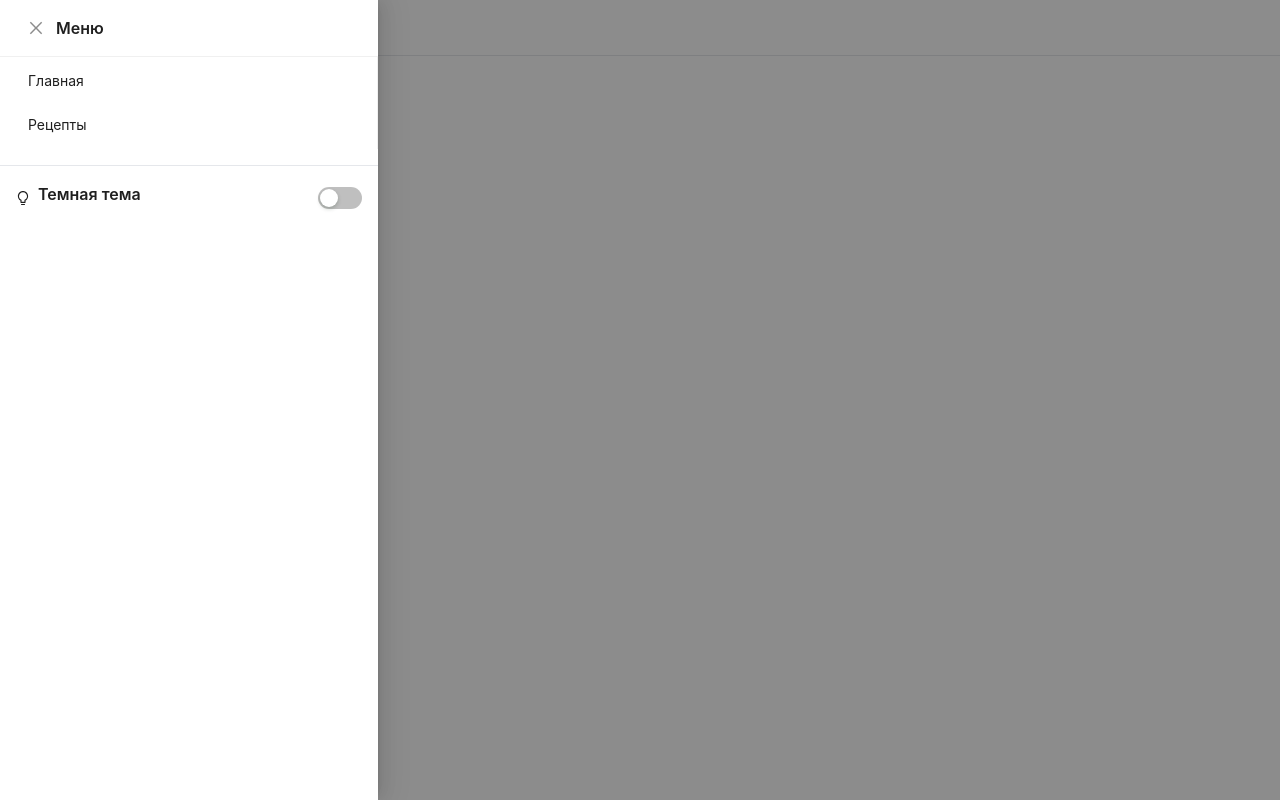
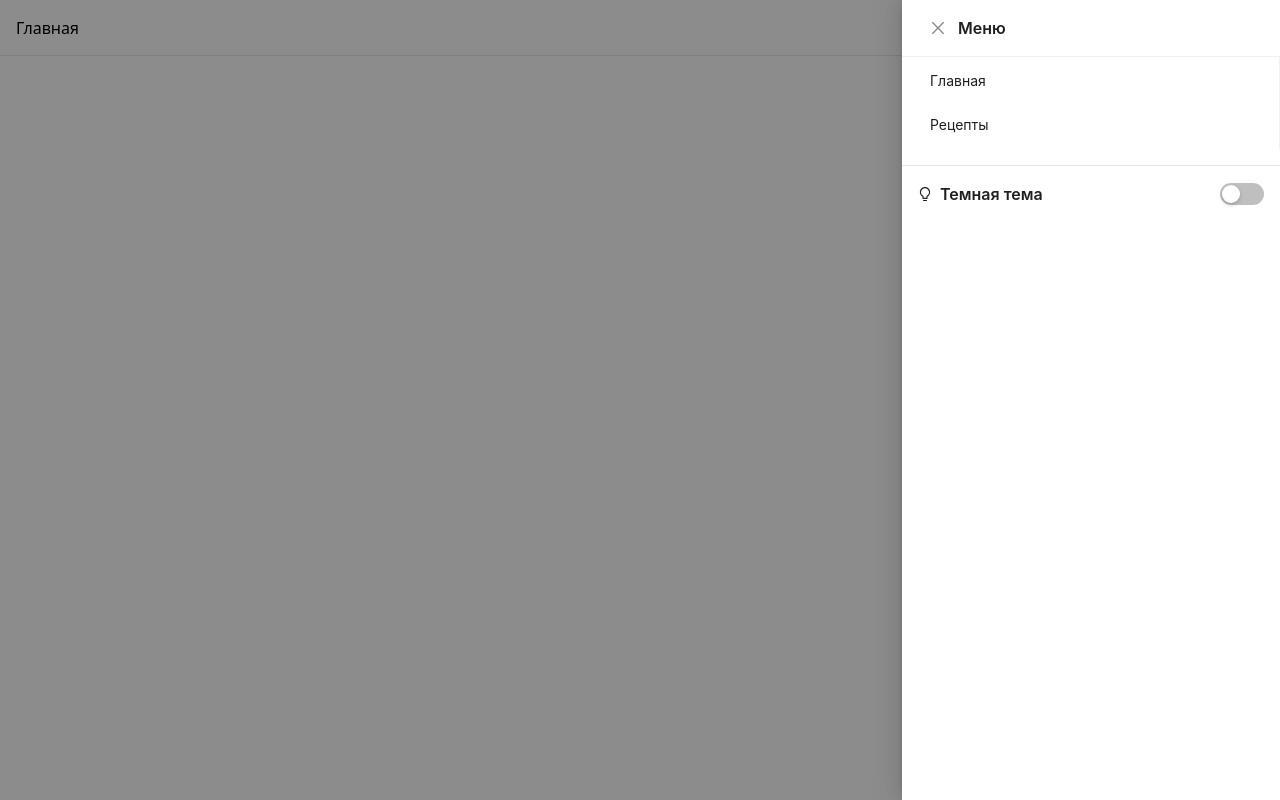
Before and after one commit to andrabra/kitchen-calc-app, a React (Vite) app: page / in a window 1280 px wide. Both pictures are taken after a click on the button "Открыть меню". Built offline with nearby package versions, Linux system fonts and the light colour scheme.

Commit message:
Правки по верстке хедера

```diff
--- a/src/components/BurgerMenu.tsx
+++ b/src/components/BurgerMenu.tsx
@@ -28,7 +28,7 @@ const BurgerMenu = ({ theme, toggleTheme }: BurgerMenuProps) => {
 
       <Drawer
         title="Меню"
-        placement="left"
+        placement="right"
         onClose={closeDrawer}
         open={open}
         bodyStyle={{ padding: 0 }}
@@ -43,9 +43,9 @@ const BurgerMenu = ({ theme, toggleTheme }: BurgerMenuProps) => {
         />
 
         <div className="flex items-center justify-between p-4 border-t mt-4">
-          <span className="flex items-center gap-2">
+          <span className="flex items-center gap-2 m-0">
             {theme === 'dark' ? <BulbFilled /> : <BulbOutlined />}
-            <Title level={5} className="m-0">
+            <Title level={5} className="!m-0">
               Темная тема
             </Title>
           </span>
--- a/src/components/Header.tsx
+++ b/src/components/Header.tsx
@@ -14,9 +14,9 @@ const Header = () => {
 
   return (
     <header className="sticky top-0 z-10 flex items-center justify-between px-4 h-14 border-b bg-white dark:bg-zinc-600 dark:border-zinc-500 transition-colors">
-      <div className="flex items-center gap-4">
+      <div className="flex justify-between items-center gap-4 w-full">
+        <h1 className="text-base font-medium text-black dark:text-white">{title}</h1>
         <BurgerMenu theme={theme} toggleTheme={toggleTheme} />
-        <h1 className="text-base font-medium text-black dark:text-white">{title}</h1>
       </div>
     </header>
   );
```
